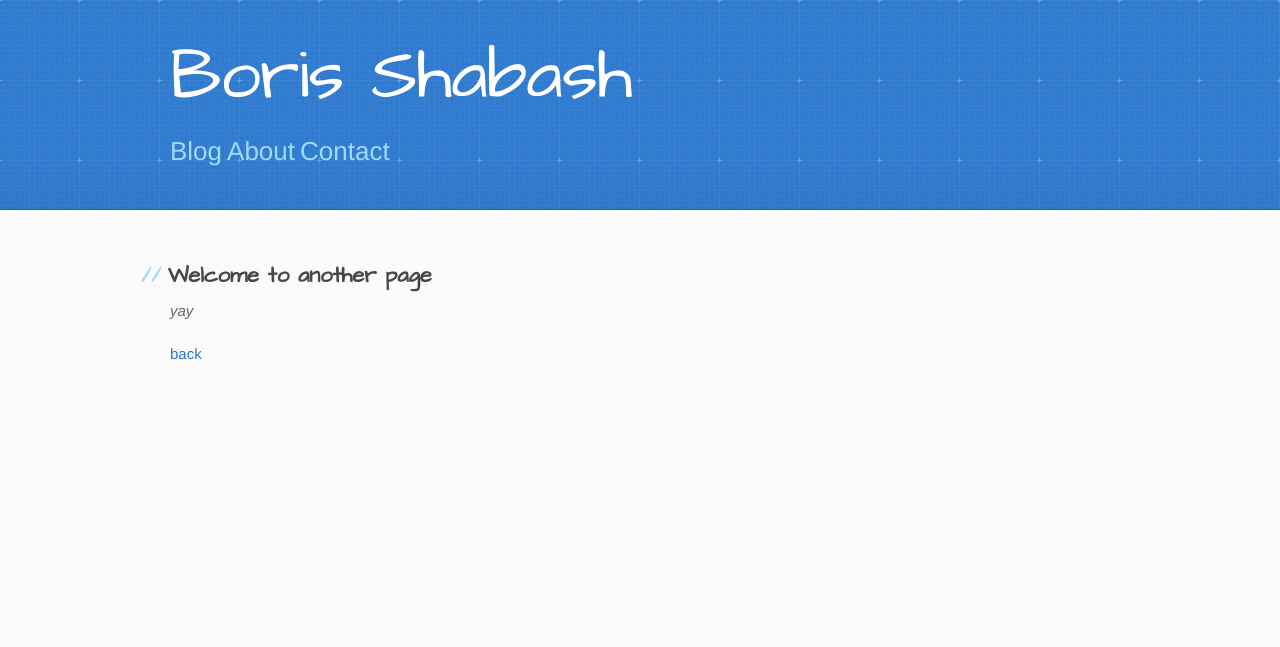
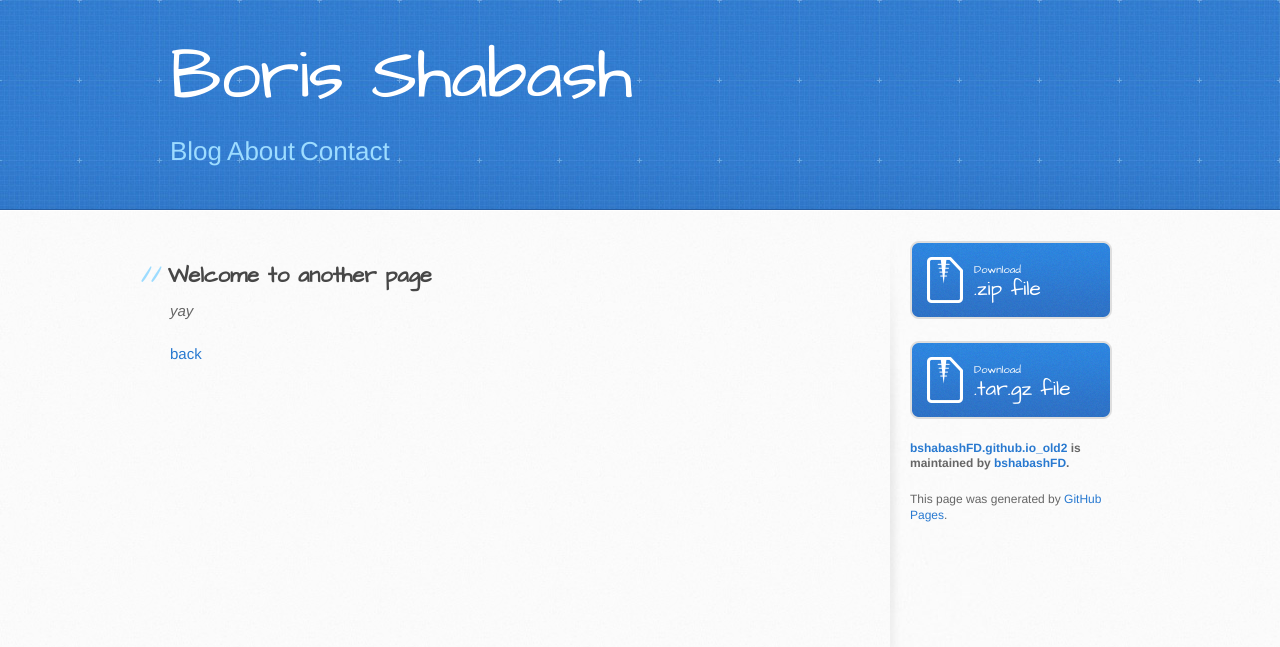
Before and after one commit to bshabashFD/bshabashFD.github.io_old2, a Jekyll site: the page built from another-page.md, in a window 1280 px wide. Shown: the top 647 px of the page. Built offline with Jekyll 4.4.1, drawn with Linux system fonts in a browser that asks for light colours; our own code applies the rules of GitHub Pages for plain Markdown files.

Commit message:
Update default.html

```diff
--- a/_layouts/default.html
+++ b/_layouts/default.html
@@ -32,6 +32,7 @@
       </div>
 
 
+
     </header>
 
     <div id="content-wrapper">
@@ -40,6 +41,25 @@
           {{ content }}
         </section>
 
+
+        <aside id="sidebar">
+          {% if site.show_downloads %}
+            <a href="{{ site.github.zip_url }}" class="button">
+              <small>Download</small>
+              .zip file
+            </a>
+            <a href="{{ site.github.tar_url }}" class="button">
+              <small>Download</small>
+              .tar.gz file
+            </a>
+          {% endif %}
+
+          {% if site.github.is_project_page %}
+            <p class="repo-owner"><a href="{{ site.github.repository_url }}">{{ site.github.repository_name }}</a> is maintained by <a href="{{ site.github.owner_url }}">{{ site.github.owner_name }}</a>.</p>
+          {% endif %}
+
+          <p>This page was generated by <a href="https://pages.github.com">GitHub Pages</a>.</p>
+        </aside>
       </div>
     </div>
 
```
